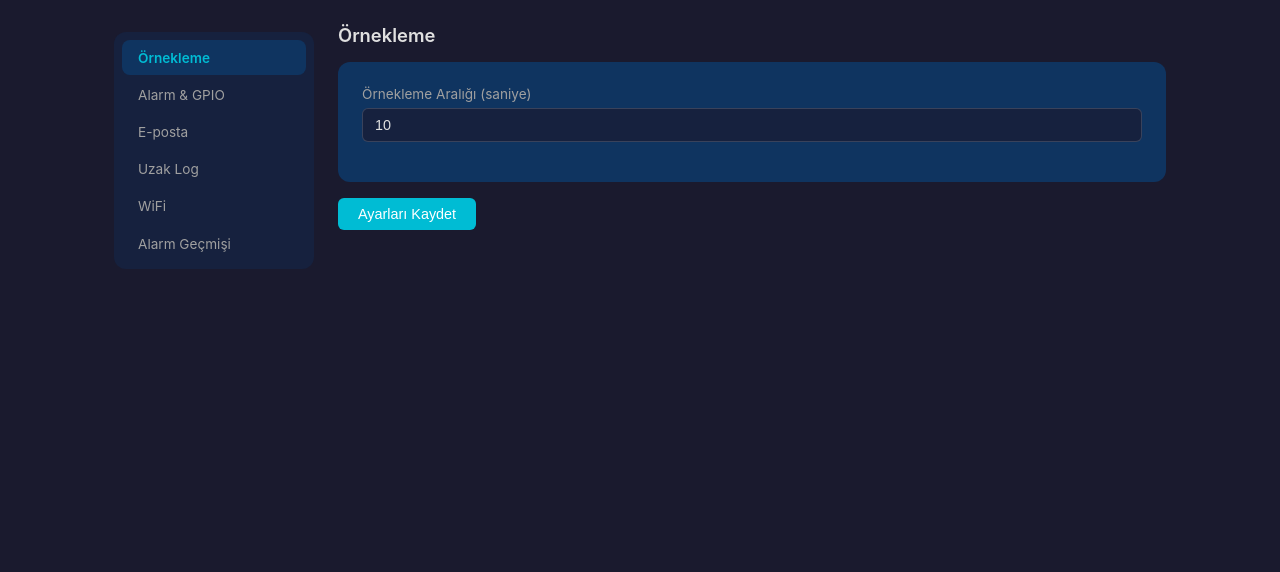
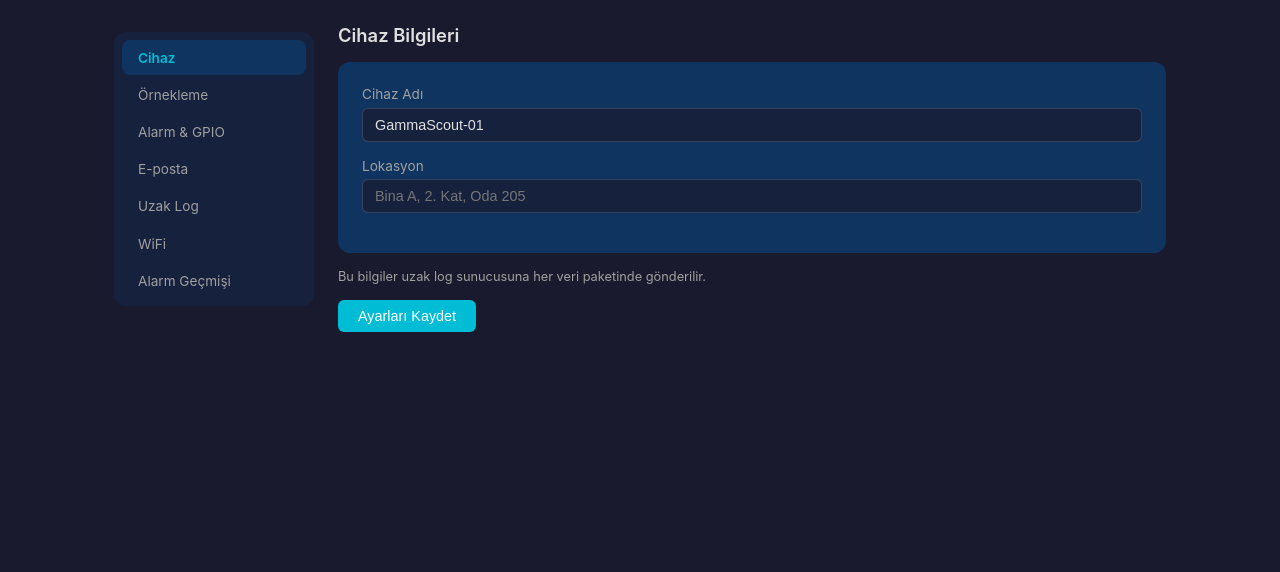
Before and after one commit to salperes/mssRadMon, a FastAPI app: template app/templates/admin.html in a window 1280 px wide. Shown: the part 49-621 px from the top of the page. Run offline with FastAPI, Linux system fonts and the light colour scheme; the template is opened without the code that fills it, so the values that code supplies are empty; data comes from the database, SQL or seed files in the repository.

Commit message:
feat: cihaz adı ve lokasyon ayarları
- Admin sidebar'a Cihaz bölümü eklendi (device_name, device_location)
- Remote log payload'larına device_name ve device_location eklendi
- Hardcoded DEVICE_ID kaldırıldı, config'den okunuyor

Co-Authored-By: Claude Opus 4.6 (1M context) <noreply@anthropic.com>

```diff
--- a/app/config.py
+++ b/app/config.py
@@ -2,6 +2,8 @@
 from app.db import Database
 
 DEFAULTS: dict[str, str] = {
+    "device_name": "GammaScout-01",
+    "device_location": "",
     "sampling_interval": "10",
     "threshold_high": "0.5",
     "threshold_high_high": "1.0",
--- a/app/remote_log.py
+++ b/app/remote_log.py
@@ -6,7 +6,6 @@ import aiohttp
 
 logger = logging.getLogger(__name__)
 
-DEVICE_ID = "GSNJR400"
 BATCH_SIZE = 100
 RETRY_DELAYS = [5, 15, 45]
 
@@ -25,6 +24,11 @@ class RemoteLogForwarder:
     async def _get_api_key(self) -> str:
         return await self._config.get("remote_log_api_key") or ""
 
+    async def _device_info(self) -> dict:
+        name = await self._config.get("device_name") or "GammaScout-01"
+        location = await self._config.get("device_location") or ""
+        return {"device_name": name, "device_location": location}
+
     async def forward_reading(self, timestamp: str, dose_rate: float,
                                cumulative_dose: float, row_id: int):
         """Tek bir okumayı uzak sunucuya gönder."""
@@ -36,8 +40,9 @@ class RemoteLogForwarder:
         if not url:
             return
 
+        info = await self._device_info()
         payload = {
-            "device_id": DEVICE_ID,
+            **info,
             "timestamp": timestamp,
             "dose_rate": dose_rate,
             "cumulative_dose": cumulative_dose,
@@ -60,8 +65,9 @@ class RemoteLogForwarder:
         if not url:
             return
 
+        info = await self._device_info()
         payload = {
-            "device_id": DEVICE_ID,
+            **info,
             "timestamp": timestamp,
             "level": level,
             "dose_rate": dose_rate,
--- a/app/static/js/admin.js
+++ b/app/static/js/admin.js
@@ -24,12 +24,13 @@ sidebarLinks.forEach(link => {
 });
 
 // Hash'ten bölüm aç
-const initSection = location.hash.replace("#", "") || "sampling";
+const initSection = location.hash.replace("#", "") || "device";
 showSection(initSection);
 
 // --- Settings ---
 
 const FIELDS = [
+    "device_name", "device_location",
     "sampling_interval", "threshold_high", "threshold_high_high",
     "alarm_high_actions", "alarm_high_high_actions",
     "gpio_buzzer_pin", "gpio_light_pin", "gpio_emergency_pin",
--- a/app/templates/admin.html
+++ b/app/templates/admin.html
@@ -6,7 +6,8 @@
 <div class="admin-layout">
     <aside class="admin-sidebar">
         <nav class="sidebar-nav">
-            <a href="#" class="sidebar-link active" data-section="sampling">Örnekleme</a>
+            <a href="#" class="sidebar-link active" data-section="device">Cihaz</a>
+            <a href="#" class="sidebar-link" data-section="sampling">Örnekleme</a>
             <a href="#" class="sidebar-link" data-section="alarm">Alarm & GPIO</a>
             <a href="#" class="sidebar-link" data-section="email">E-posta</a>
             <a href="#" class="sidebar-link" data-section="remotelog">Uzak Log</a>
@@ -16,8 +17,26 @@
     </aside>
 
     <div class="admin-content">
+        <!-- Cihaz -->
+        <section class="admin-section active" id="sec-device">
+            <h2 class="section-title">Cihaz Bilgileri</h2>
+            <div class="card">
+                <div class="form-group">
+                    <label for="device_name">Cihaz Adı</label>
+                    <input type="text" id="device_name" placeholder="GammaScout-01">
+                </div>
+                <div class="form-group">
+                    <label for="device_location">Lokasyon</label>
+                    <input type="text" id="device_location" placeholder="Bina A, 2. Kat, Oda 205">
+                </div>
+            </div>
+            <p style="font-size:0.8rem;color:var(--text-dim);margin-bottom:1rem;">Bu bilgiler uzak log sunucusuna her veri paketinde gönderilir.</p>
+            <button class="btn save-section-btn">Ayarları Kaydet</button>
+            <span class="save-msg save-section-msg">Ayarlar kaydedildi.</span>
+        </section>
+
         <!-- Örnekleme -->
-        <section class="admin-section active" id="sec-sampling">
+        <section class="admin-section" id="sec-sampling">
             <h2 class="section-title">Örnekleme</h2>
             <div class="card">
                 <div class="form-group">
```
